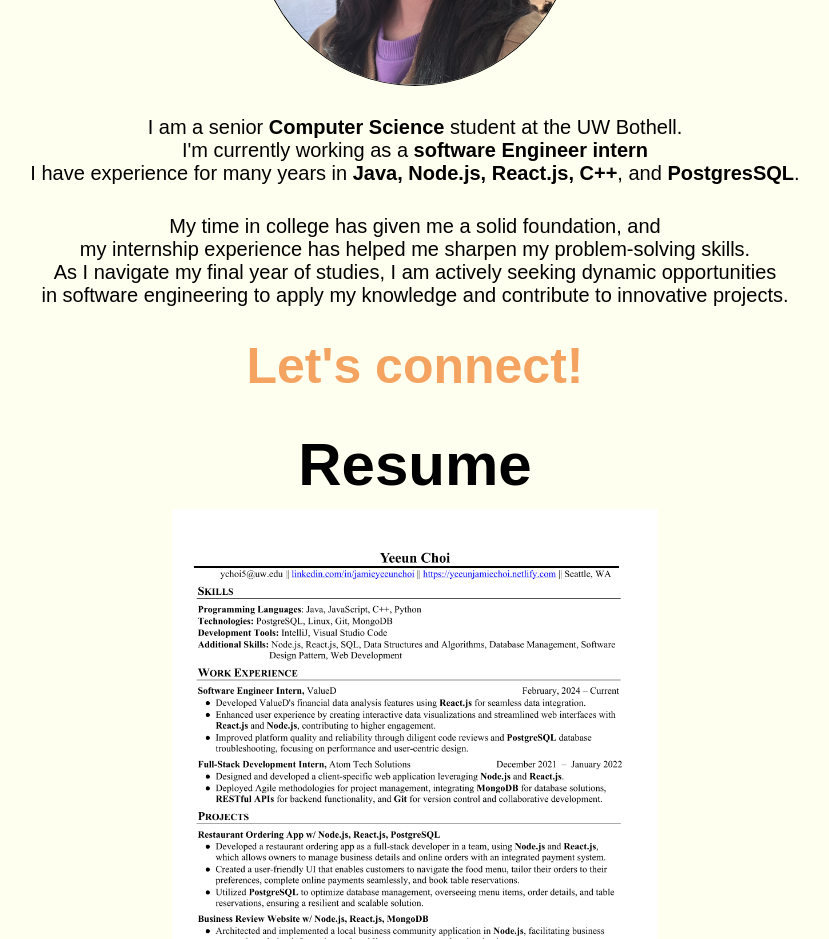
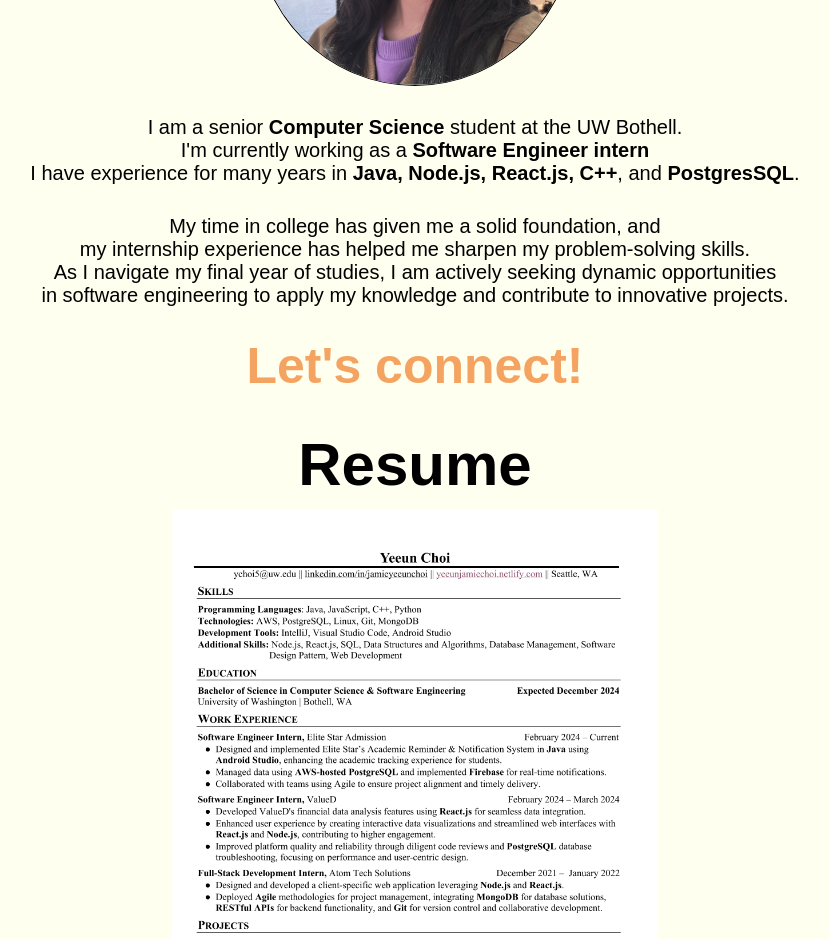
Before and after one commit to yenny1124/Portfolio-Website, a React (Vite) app: page / in a window 1280 px wide. Shown: the part 1200-2139 px from the top of the page, without its empty margins (225-1054 px from the left). Built offline with nearby package versions, Linux system fonts and the light colour scheme.

Commit message:
resume updated

```diff
--- a/src/components/about/About.jsx
+++ b/src/components/about/About.jsx
@@ -7,7 +7,7 @@ function About() {
                 <h1>Who Am I?</h1>
                 <img src="/yeeunchoi2.png" alt="yeeunchoi2" />
                 <p> I am a senior <strong>Computer Science</strong> student at the UW Bothell. <br />
-                    I'm currently working as a <strong>software Engineer intern</strong><br />
+                    I'm currently working as a <strong>Software Engineer intern</strong><br />
                     I have experience for many years in <strong>Java, Node.js, React.js, C++</strong>, and <strong>PostgresSQL</strong>.</p>
 
                 <p>My time in college has given me a solid foundation, and <br />
```
Also changed, not shown: public/resume.png.
